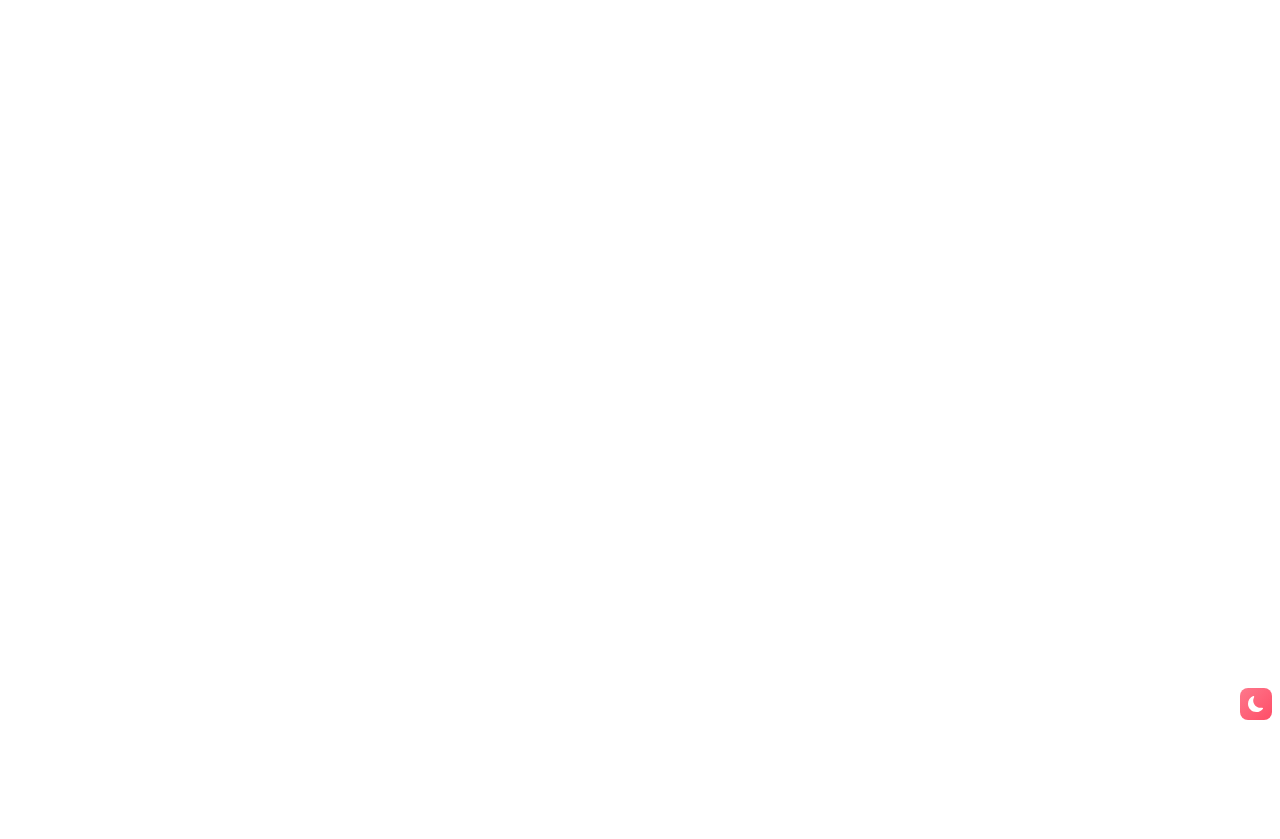
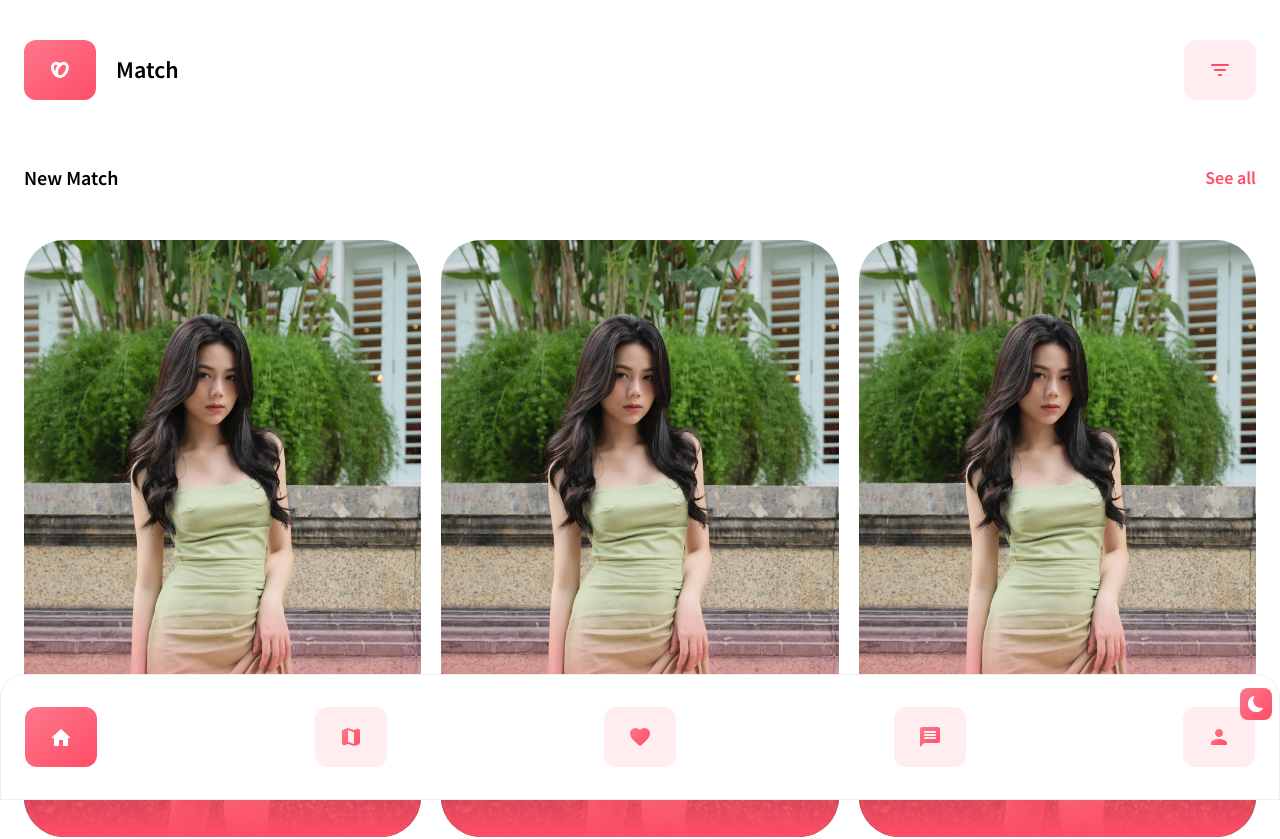
Before and after one commit to b1amage/further-web-front-end, a React (Create React App) app: page /match/1 in a window 1280 px wide. Before the commit this address had no page. Shown: the top 839 px of the page. Before the commit the page ends 800 px from the top, so only its background shows below. Built offline with nearby package versions, Linux system fonts and the light colour scheme.

Commit message:
match UI

```diff
--- a/src/App.js
+++ b/src/App.js
@@ -9,11 +9,14 @@ import { TypeOtp } from "./views/TypeOtp";
 import { ResetPassword } from "./views/ResetPassword";
 import { NotificationPage } from "./views/NotificationPage";
 import UserDetailPage from "./views/UserDetailPage";
+import MatchPage from "./views/MatchPage";
 function App() {
 	return (
 		<>
 			<Routes>
 				<Route path="/" element={<HomePage />} />
+				<Route path="/match/:userId" element={<MatchPage />} />
+
 				<Route path="/user" element={<UserDetailPage />} />
 				<Route
 					path="/forgot_password"
--- a/src/components/header/Header.js
+++ b/src/components/header/Header.js
@@ -6,7 +6,7 @@ import filter from "../../assets/svg/filter.svg";
 import NavButton from "../navbar/NavButton";
 import FilterModal from "../filter/FilterModal";
 
-const Header = () => {
+const Header = ({ title }) => {
 	const [isShowFilter, setIsShowFilter] = useState(false);
 	return (
 		<>
@@ -14,7 +14,9 @@ const Header = () => {
 				<div className="flex items-center flex-1 space-x-5">
 					<Logo />
 
-					<p className="text-2xl font-semibold">RMITinder</p>
+					<p className="text-2xl font-semibold">
+						{title || "RMITinder"}
+					</p>
 				</div>
 
 				<NavButton
--- /dev/null
+++ b/src/components/match/MatchCard.js
@@ -0,0 +1,45 @@
+import React from "react";
+import girl1 from "../../assets/img/girl1.jpeg";
+
+const MatchCard = ({
+	img,
+	name,
+	age,
+	job,
+	width,
+	height,
+	isShowGradient,
+	radius,
+}) => {
+	return (
+		<div className="flex flex-col">
+			<div
+				className={`overflow-hidden shrink-0 snap-center scroll-ctn rounded-[${radius}px] w-[${width}px] h-[${height}px] relative`}
+			>
+				<div>
+					<img
+						src={girl1}
+						alt="girl beautiful img"
+						className="object-cover w-full h-full"
+					/>
+				</div>
+
+				{isShowGradient && (
+					<div className="absolute bottom-0 flex flex-col justify-end w-full p-8 text-white bg-gradient-to-t from-primary-100 to-transparent h-2/5">
+						<h3 className="text-2xl font-semibold">Jenny, 22</h3>
+						<p className="text-lg">Modal</p>
+					</div>
+				)}
+			</div>
+
+			{!isShowGradient && (
+				<div className="flex flex-col items-center justify-center">
+					<h3 className="text-lg font-semibold">Jenny</h3>
+					<p className="text-base">22</p>
+				</div>
+			)}
+		</div>
+	);
+};
+
+export default MatchCard;
--- a/src/index.css
+++ b/src/index.css
@@ -29,6 +29,10 @@
 
 	body::-webkit-scrollbar-thumb {
 		@apply bg-primary-100 outline-none;
+	}
+
+	.scroll-ctn::-webkit-scrollbar {
+		@apply hidden !important;
 	}
 }
 
--- /dev/null
+++ b/src/views/MatchPage.js
@@ -0,0 +1,53 @@
+import React from "react";
+import Header from "../components/header/Header";
+import MatchCard from "../components/match/MatchCard";
+import NavBar from "../components/navbar/NavBar";
+
+const MatchPage = () => {
+	return (
+		<div className="container p-6 mx-auto min-h-[100vh]">
+			<Header title="Match" />
+			<NavBar />
+
+			<div className="flex items-center justify-between my-12 font-semibold">
+				<h3 className="text-xl capitalize">New match</h3>
+				<p className="text-lg text-primary-100">See all</p>
+			</div>
+
+			<div className="flex gap-5 overflow-x-scroll scroll-ctn scroll-smooth snap-x">
+				{Array(3)
+					.fill()
+					.map((_, index) => (
+						<MatchCard
+							radius="40"
+							key={index}
+							width="236"
+							height="320"
+							isShowGradient={true}
+						/>
+					))}
+			</div>
+
+			<div className="flex items-center justify-between my-12 font-semibold">
+				<h3 className="text-xl capitalize">All match</h3>
+				<p className="text-lg text-primary-100">See all</p>
+			</div>
+
+			<div className="flex gap-5 mb-16 overflow-x-scroll scroll-ctn scroll-smooth snap-x">
+				{Array(3)
+					.fill()
+					.map((_, index) => (
+						<MatchCard
+							key={index}
+							width="110"
+							height="160"
+							isShowGradient={false}
+							radius="10"
+						/>
+					))}
+			</div>
+		</div>
+	);
+};
+
+export default MatchPage;
```
